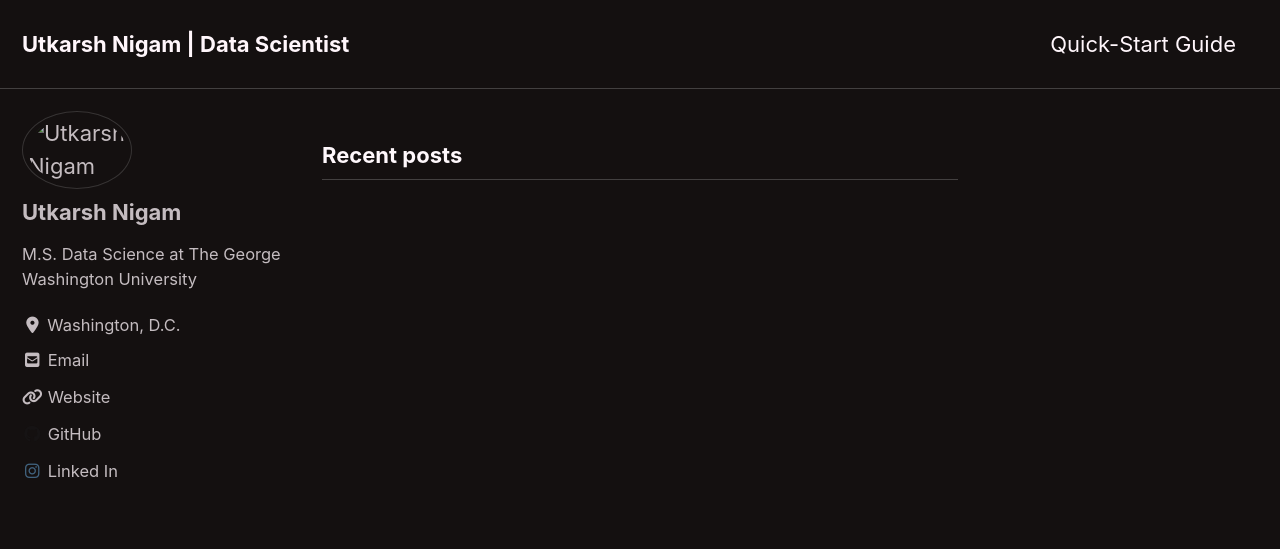
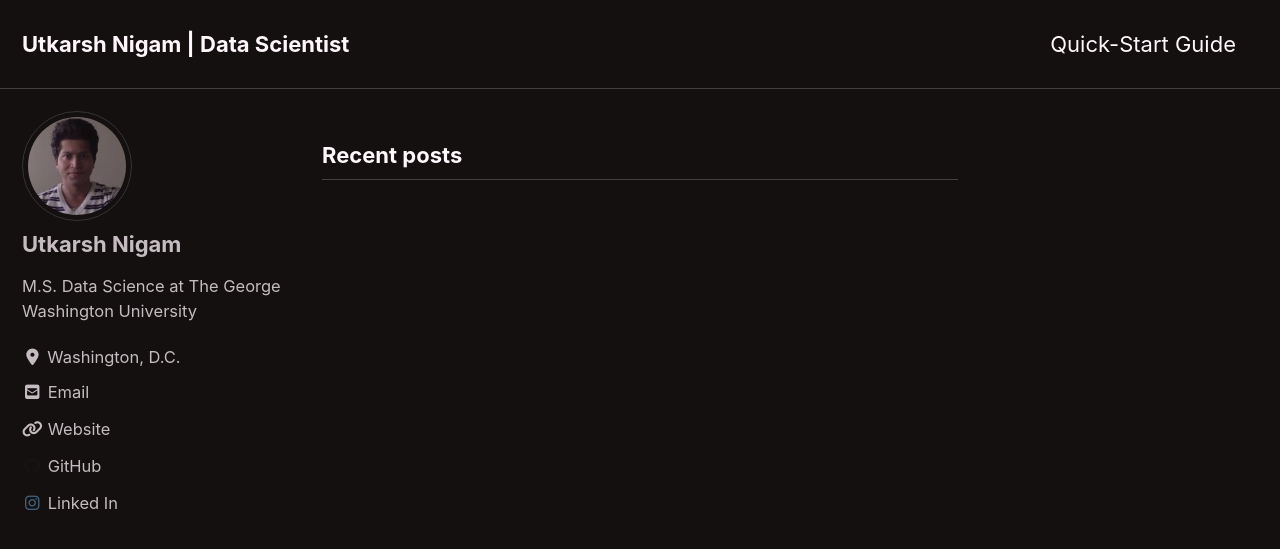
Before and after one commit to utkarsh-nigam/utkarsh-nigam.github.io, a Jekyll site: the page built from index.html, in a window 1280 px wide and 900 px high. Shown: the top 549 px of the window. Built offline with Jekyll 4.4.1, drawn with Linux system fonts in a browser that asks for light colours; cached includes are drawn as plain includes; nearby versions of some CDN libraries; the list of posts is cut into pages by our own code.

Commit message:
Update _config.yml

```diff
--- a/_config.yml
+++ b/_config.yml
@@ -94,7 +94,7 @@
 # Site Author
 author:
   name             : "Utkarsh Nigam"
-  avatar           : "/assets/images/bio-photo.jpg"
+  avatar           : "/assets/images/bio-photo.jpeg"
   bio              : "M.S. Data Science at The George Washington University"
   location         : "Washington, D.C."
   email            :
```
